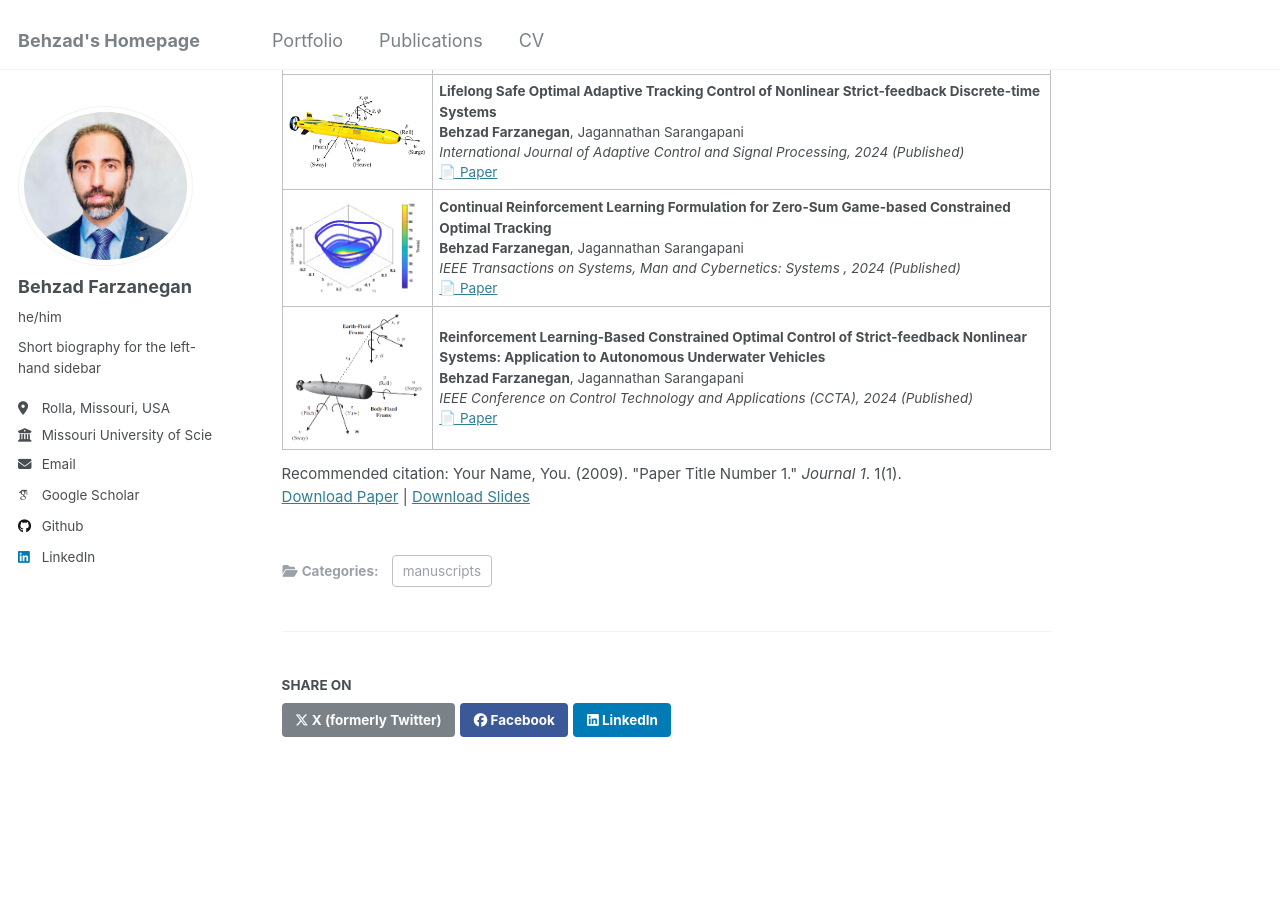
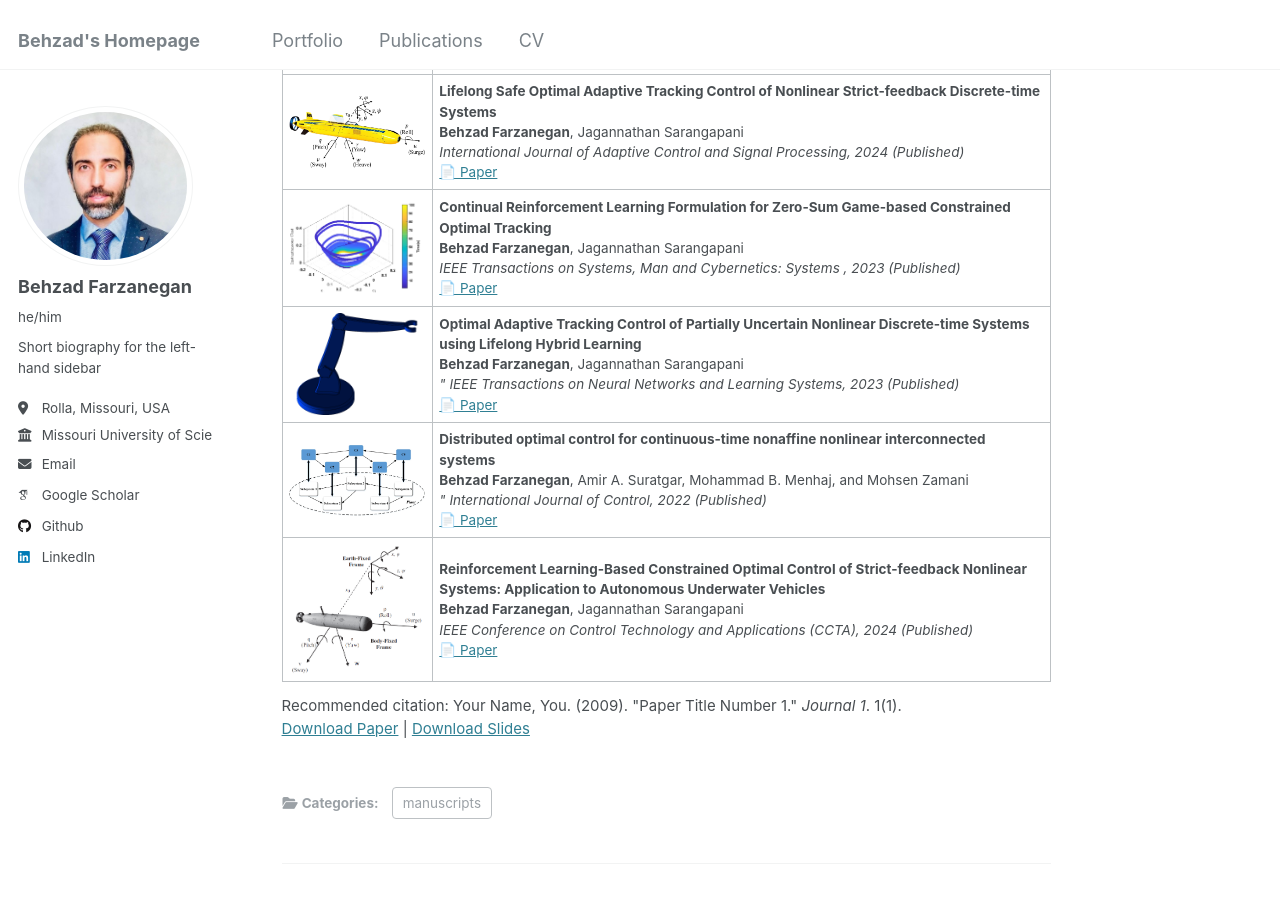
Before and after one commit to behzadfarzanegan/behzadfarzanegan.github.io, a Jekyll site: the page built from _publications/publications.md, in a window 1280 px wide and 900 px high, scrolled down 593 px. Built offline with Jekyll 4.4.1, drawn with Linux system fonts in a browser that asks for light colours; some web fonts are replaced.

Commit message:
Update publications.md

```diff
--- a/_publications/publications.md
+++ b/_publications/publications.md
@@ -86,9 +86,41 @@ citation: 'Your Name, You. (2009). &quot;Paper Title Number 1.&quot; <i>Journal
     <br>
       <strong>Behzad Farzanegan</strong>, Jagannathan Sarangapani
     <br>
-    <em>IEEE Transactions on Systems, Man and Cybernetics: Systems , 2024 (Published)</em>
+    <em>IEEE Transactions on Systems, Man and Cybernetics: Systems , 2023 (Published)</em>
     <br>
     <a href="https://ieeexplore.ieee.org/document/10220228">📄 Paper</a>
+</td>
+</tr>
+<!-- ======================================== -->
+
+<tr>
+<td width="150">
+    <img src="/images/twolink.png" width="150">
+</td>
+<td>
+    <strong>Optimal Adaptive Tracking Control of Partially Uncertain Nonlinear Discrete-time Systems using Lifelong Hybrid Learning  </strong>
+    <br>
+      <strong>Behzad Farzanegan</strong>, Jagannathan Sarangapani
+    <br>
+    <em>" IEEE Transactions on Neural Networks and Learning Systems, 2023 (Published)</em>
+    <br>
+    <a href="https://ieeexplore.ieee.org/document/10227732">📄 Paper</a>
+</td>
+</tr>
+<!-- ======================================== -->
+
+<tr>
+<td width="150">
+    <img src="/images/Distributed.png" width="150">
+</td>
+<td>
+    <strong>Distributed optimal control for continuous-time nonaffine nonlinear interconnected systems </strong>
+    <br>
+      <strong>Behzad Farzanegan</strong>, Amir A. Suratgar, Mohammad B. Menhaj, and Mohsen Zamani
+    <br>
+    <em>" International Journal of Control, 2022 (Published)</em>
+    <br>
+    <a href="https://www.tandfonline.com/doi/abs/10.1080/00207179.2021.1976420">📄 Paper</a>
 </td>
 </tr>
 <!-- ======================================== -->
```
